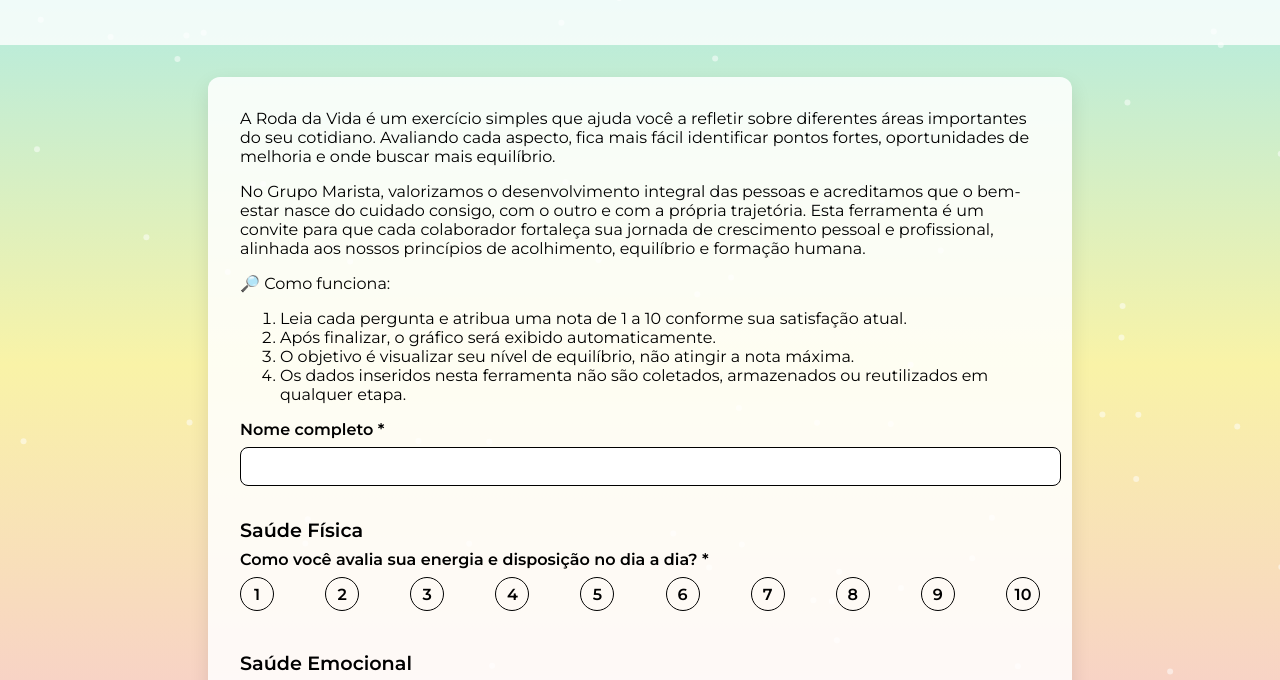
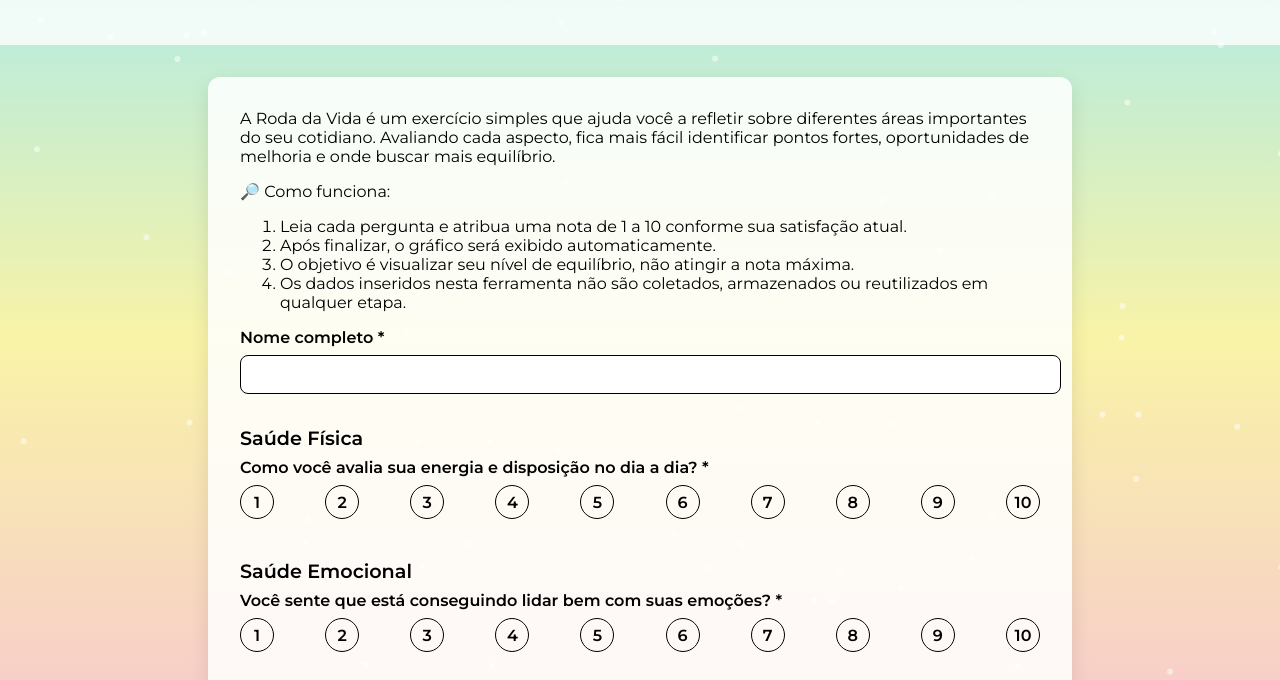
Before and after one commit to xinzal/RODA-DA-VIDA-INTEGRACAO, a plain HTML site: page index.html in a window 1280 px wide. Shown: the part 109-789 px from the top of the page. Drawn offline with nearby package versions, Linux system fonts and the light colour scheme.

Commit message:
index.html

```diff
--- a/index.html
+++ b/index.html
@@ -124,7 +124,6 @@
 
   <div class="container">
     <p>  A Roda da Vida é um exercício simples que ajuda você a refletir sobre diferentes áreas importantes do seu cotidiano. Avaliando cada aspecto, fica mais fácil identificar pontos fortes, oportunidades de melhoria e onde buscar mais equilíbrio.</p>
-    <p>  No Grupo Marista, valorizamos o desenvolvimento integral das pessoas e acreditamos que o bem-estar nasce do cuidado consigo, com o outro e com a própria trajetória. Esta ferramenta é um convite para que cada colaborador fortaleça sua jornada de crescimento pessoal e profissional, alinhada aos nossos princípios de acolhimento, equilíbrio e formação humana.</p>
 
     <p>🔎 Como funciona:</p>
     <ol>
```
